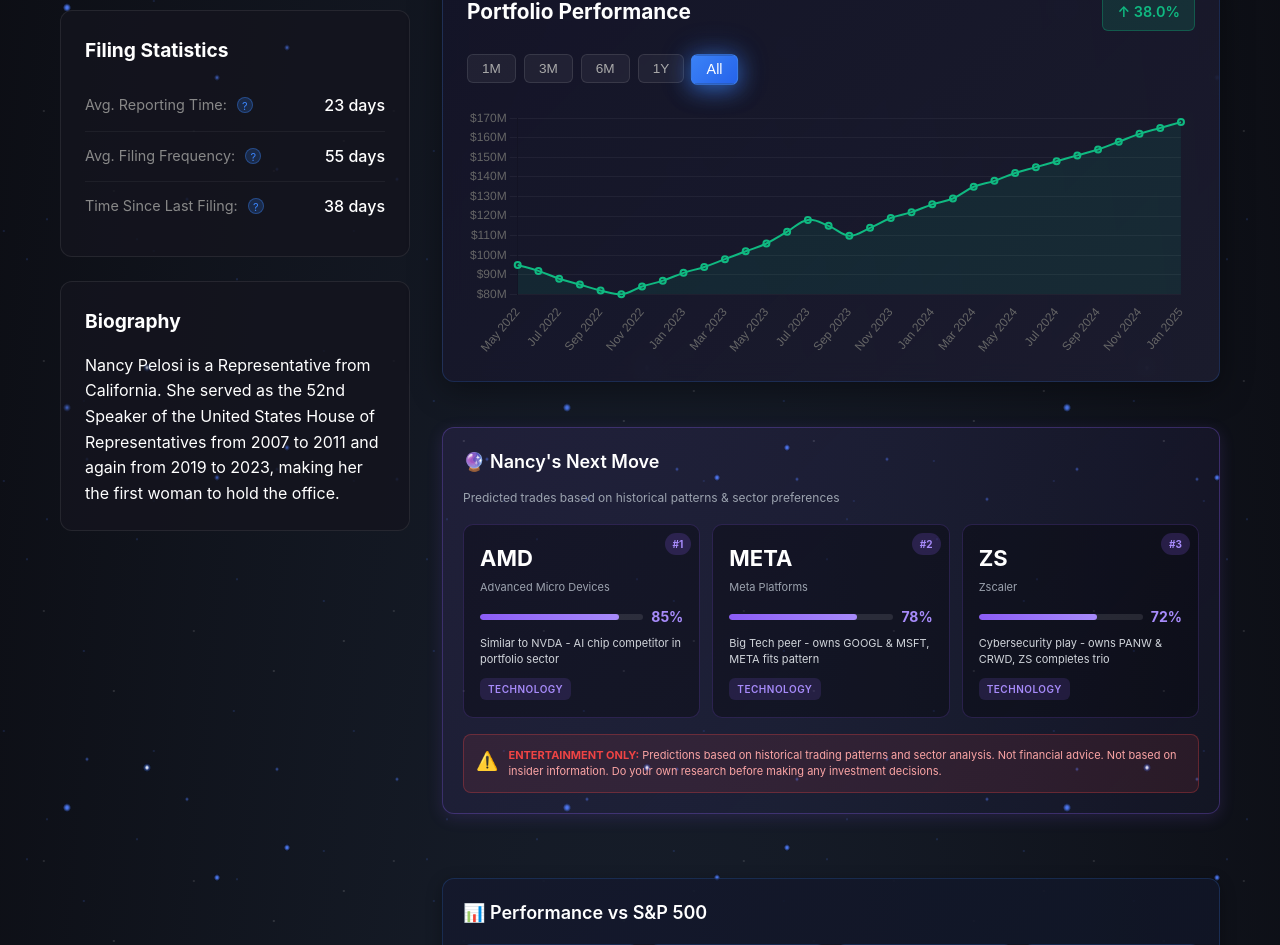
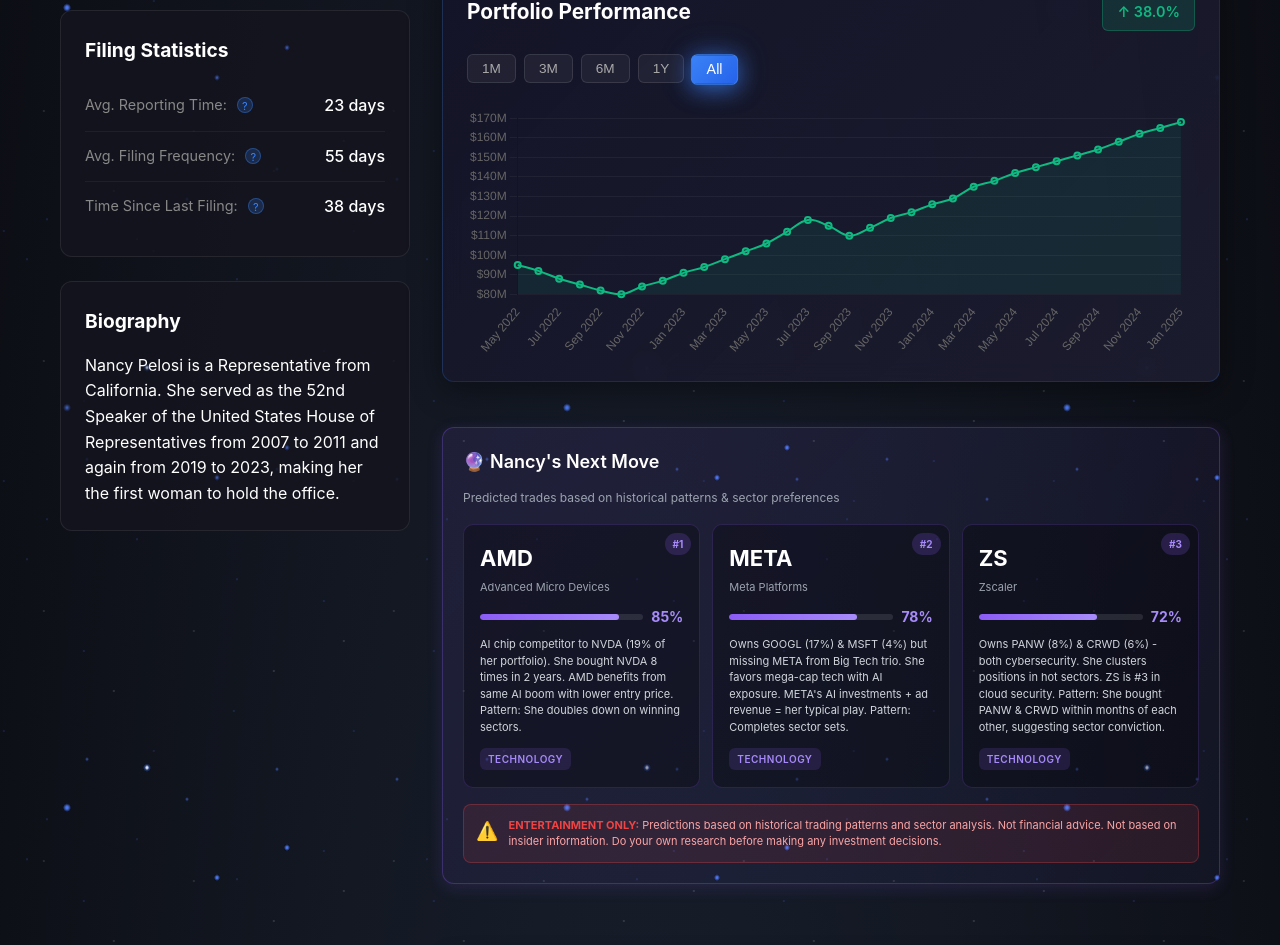
Before and after one commit to ctrlshift-hash/Pelosi-tracker, a Flask app: page /profile in a window 1280 px wide. Shown: the part 1646-2591 px from the top of the page. Run offline with Flask 3, Linux system fonts and the light colour scheme.

Commit message:
Add detailed reasoning to trade predictions based on real patterns

```diff
--- a/app.py
+++ b/app.py
@@ -347,7 +347,7 @@ def get_trade_predictions():
             'ticker': 'AMD',
             'company_name': 'Advanced Micro Devices',
             'confidence': 85,
-            'reasoning': 'Similar to NVDA - AI chip competitor in portfolio sector',
+            'reasoning': 'AI chip competitor to NVDA (19% of her portfolio). She bought NVDA 8 times in 2 years. AMD benefits from same AI boom with lower entry price. Pattern: She doubles down on winning sectors.',
             'sector': 'Technology',
             'last_traded': 'Never traded',
             'pattern': 'Sector preference match'
@@ -359,7 +359,7 @@ def get_trade_predictions():
             'ticker': 'META',
             'company_name': 'Meta Platforms',
             'confidence': 78,
-            'reasoning': 'Big Tech peer - owns GOOGL & MSFT, META fits pattern',
+            'reasoning': 'Owns GOOGL (17%) & MSFT (4%) but missing META from Big Tech trio. She favors mega-cap tech with AI exposure. META\'s AI investments + ad revenue = her typical play. Pattern: Completes sector sets.',
             'sector': 'Technology',
             'last_traded': 'Never traded',
             'pattern': 'Big Tech completion'
@@ -371,7 +371,7 @@ def get_trade_predictions():
             'ticker': 'ZS',
             'company_name': 'Zscaler',
             'confidence': 72,
-            'reasoning': 'Cybersecurity play - owns PANW & CRWD, ZS completes trio',
+            'reasoning': 'Owns PANW (8%) & CRWD (6%) - both cybersecurity. She clusters positions in hot sectors. ZS is #3 in cloud security. Pattern: She bought PANW & CRWD within months of each other, suggesting sector conviction.',
             'sector': 'Technology',
             'last_traded': 'Never traded',
             'pattern': 'Sector clustering'
--- a/static/css/style.css
+++ b/static/css/style.css
@@ -508,8 +508,9 @@ html {
 .prediction-reasoning {
     font-size: 11px;
     color: #d1d5db;
-    line-height: 1.4;
-    margin-bottom: 8px;
+    line-height: 1.5;
+    margin-bottom: 10px;
+    min-height: 60px;
 }
 
 .prediction-sector {
```
